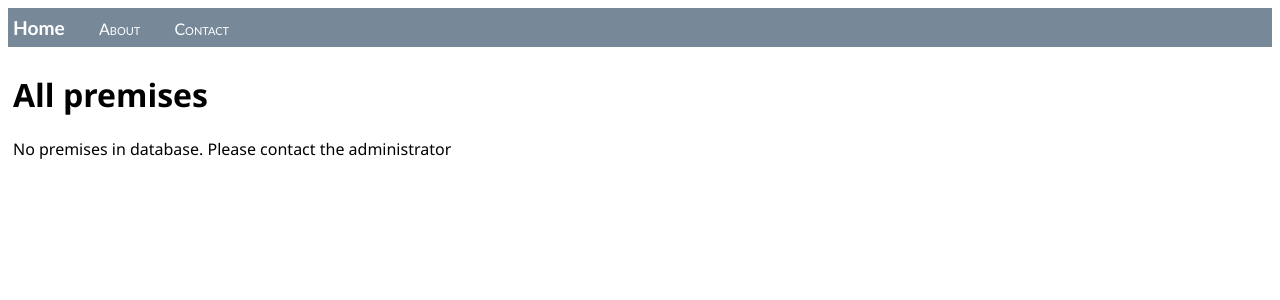
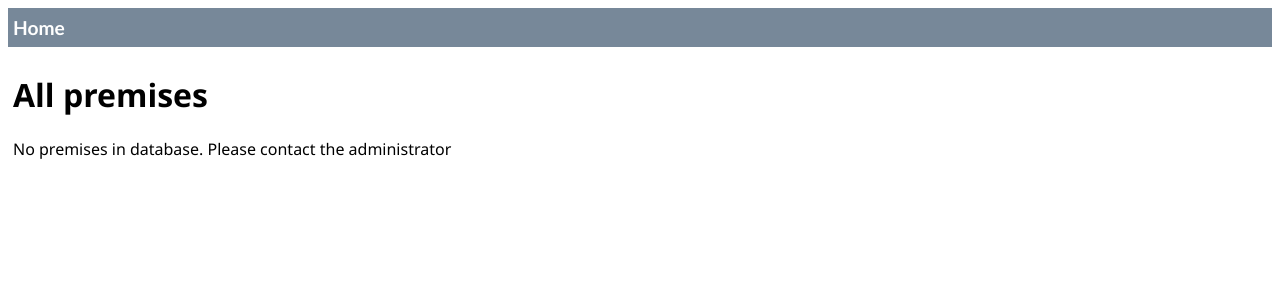
Before and after one commit to rahmaevao/saf_sys_security_console, a Django app: page / in a window 1280 px wide. Shown: the top 300 px of the page. Run offline with Django 3.2, Linux system fonts and the light colour scheme; data that the repository does not hold is empty.

Commit message:
Удалил лишнее

```diff
--- a/main_app/templates/main_app/layout.html
+++ b/main_app/templates/main_app/layout.html
@@ -10,8 +10,6 @@
 <body>
 <div class="navbar">
     <a href="{% url 'home' %}" class="navbar-brand">Home</a>
-    <a href="{% url 'about' %}" class="navbar-item">About</a>
-    <a href="{% url 'contact' %}" class="navbar-item">Contact</a>
 </div>
 
 <div class="body-content">
--- a/main_app/urls.py
+++ b/main_app/urls.py
@@ -1,20 +1,11 @@
 from django.urls import path
-from main_app import views
+from main_app.views import all_premises_view
 from django.contrib.staticfiles.urls import staticfiles_urlpatterns
 from main_app.models import Premises
 
 
-home_list_view = views.HomeListView.as_view(
-    queryset=Premises.objects.order_by,
-    context_object_name="all_premises",
-    template_name="main_app/home.html",
-)
-
-
 urlpatterns = [
-    path("", home_list_view, name="home"),
-    path("about/", views.about, name="about"),
-    path("contact/", views.contact, name="contact"),
+    path("", all_premises_view, name="home"),
 ]
 
 urlpatterns += staticfiles_urlpatterns()
--- a/main_app/views.py
+++ b/main_app/views.py
@@ -16,9 +16,8 @@ class HomeListView(ListView):
         return context
 
 
-def about(request):
-    return render(request, "main_app/about.html")
-
-
-def contact(request):
-    return render(request, "main_app/contact.html")
+all_premises_view = HomeListView.as_view(
+    queryset=Premises.objects.order_by,
+    context_object_name="all_premises",
+    template_name="main_app/home.html",
+)
```
Also changed, not shown: main_app/templates/main_app/about.html (deleted, +0 -7 lines), main_app/templates/main_app/contact.html (deleted, +0 -7 lines).
